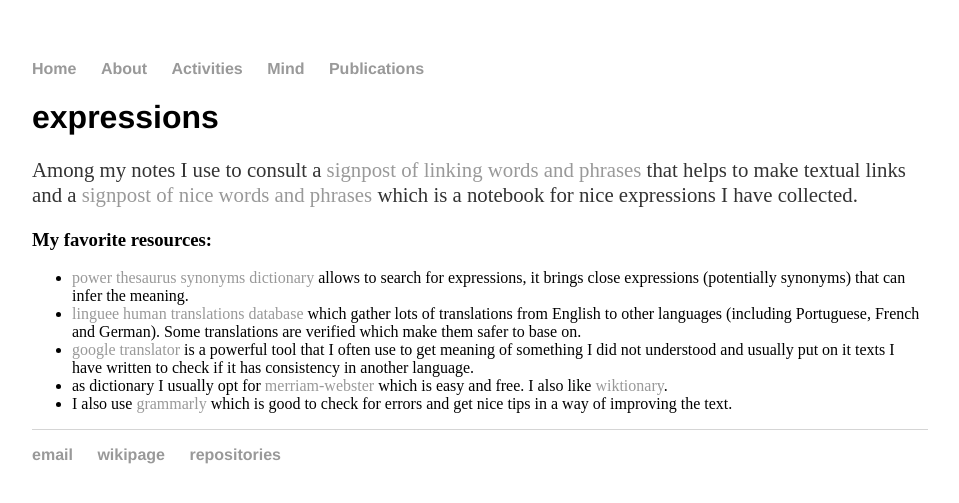
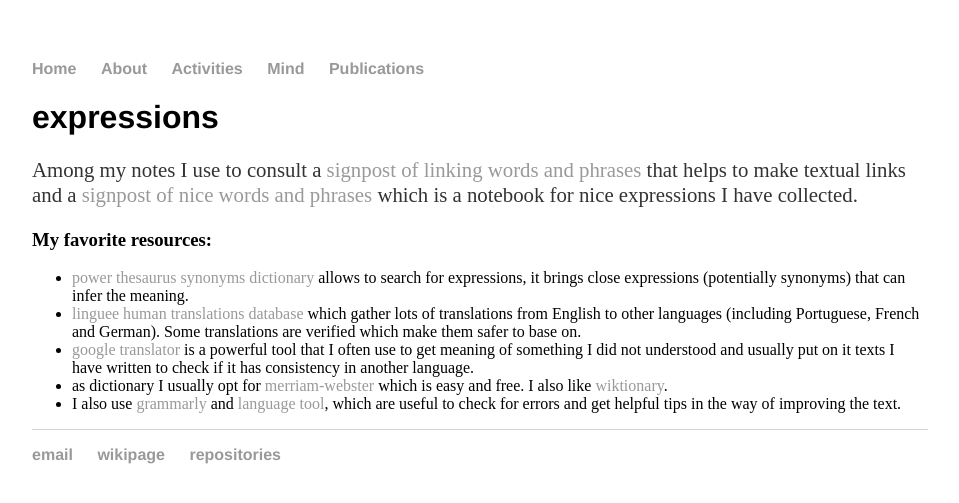
Before and after one commit to cleberjamaral/cleberjamaral.github.io, a Jekyll site: the page built from knowledge/writing/expressions.md, in a window 1280 px wide. Shown: the top 503 px of the page, without its empty margins (160-1119 px from the left). Built offline with Jekyll 4.4.1, drawn with Linux system fonts in a browser that asks for light colours; our own code applies the rules of GitHub Pages for plain Markdown files.

Commit message:
GitBook: [master] one page modified

```diff
--- a/knowledge/writing/expressions.md
+++ b/knowledge/writing/expressions.md
@@ -8,4 +8,4 @@ Among my notes I use to consult a [signpost of linking words and phrases](https:
 * [linguee human translations database](https://www.linguee.com/) which gather lots of translations from English to other languages \(including Portuguese, French and German\). Some translations are verified which make them safer to base on.
 * [google translator](https://translate.google.com.br/) is a powerful tool that I often use to get meaning of something I did not understood and usually put on it texts I have written to check if it has consistency in another language.
 * as dictionary I usually opt for [merriam-webster](https://www.merriam-webster.com/) which is easy and free. I also like [wiktionary](https://www.wiktionary.org/).
-* I also use [grammarly](https://app.grammarly.com/) which is good to check for errors and get nice tips in a way of improving the text.
+* I also use [grammarly](https://app.grammarly.com/) and [language tool](https://www.languagetool.org/), which are useful to check for errors and get helpful tips in the way of improving the text.
```
